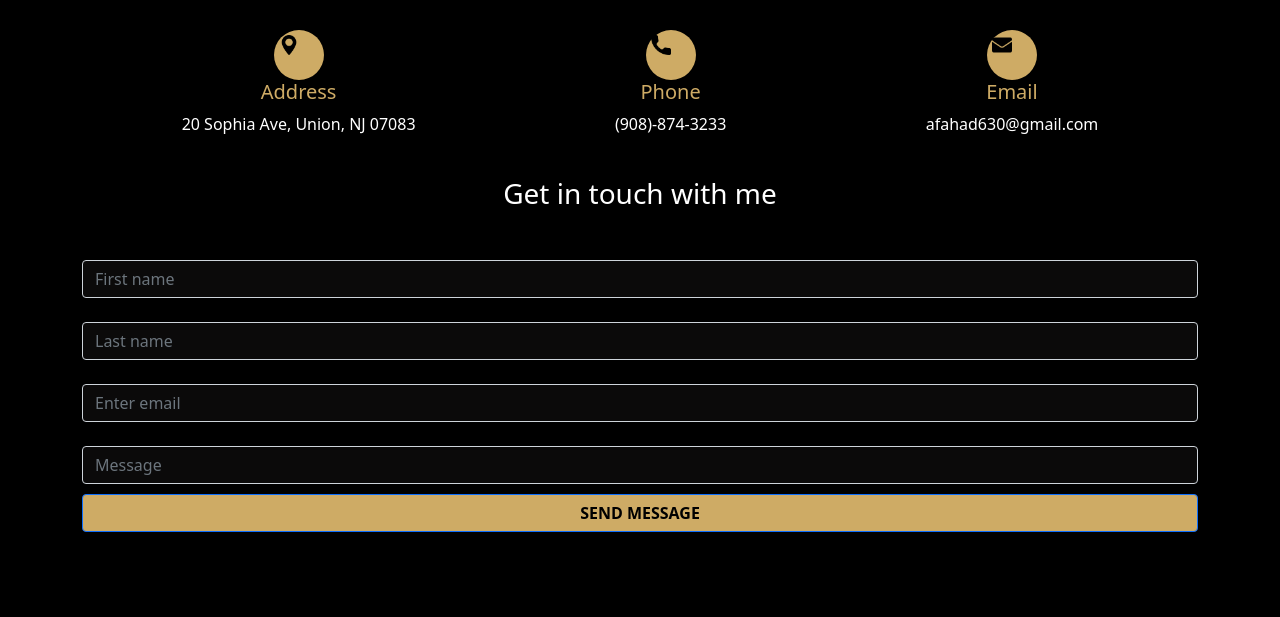
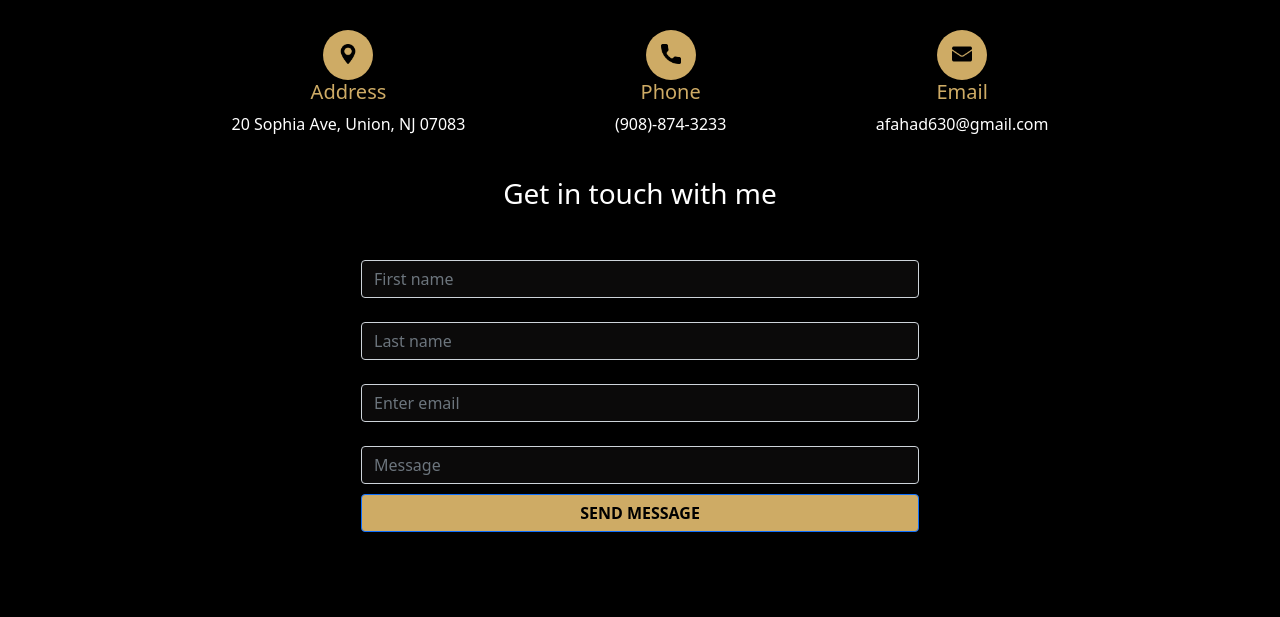
Before and after one commit to fahadali323/my_resume-, a plain HTML site: page pages/contact.html in a window 1280 px wide. Shown: the part 134-751 px from the top of the page. Drawn offline with nearby package versions, Linux system fonts and the light colour scheme.

Commit message:
fixed contact page

```diff
--- a/css/contact.css
+++ b/css/contact.css
@@ -48,7 +48,7 @@ h5 {
 
 .contact {
   display: flex;
-  justify-content: space-around;
+  justify-content: space-evenly;
 }
 .dot_2 {
   margin-top: 10px;
@@ -63,6 +63,7 @@ h5 {
   display: flex;
   width: 30px;
   height: 30px;
+  margin: 9px auto;
 }
 .form-control {
   color: white;
@@ -78,6 +79,12 @@ h5 {
 #button:hover {
   background-color: black;
   color: white;
+}
+
+.row_2 {
+  width: 50%;
+  margin: 10px auto;
+  height: 400px;
 }
 
 .footer {
--- a/pages/contact.html
+++ b/pages/contact.html
@@ -78,7 +78,7 @@
         </div>
         <h3>Get in touch with me</h3>
 
-        <div class="row">
+        <div class="row_2">
             <form action="">
                 <div class="form-group">
                     <label for="firstname"></label>
```
